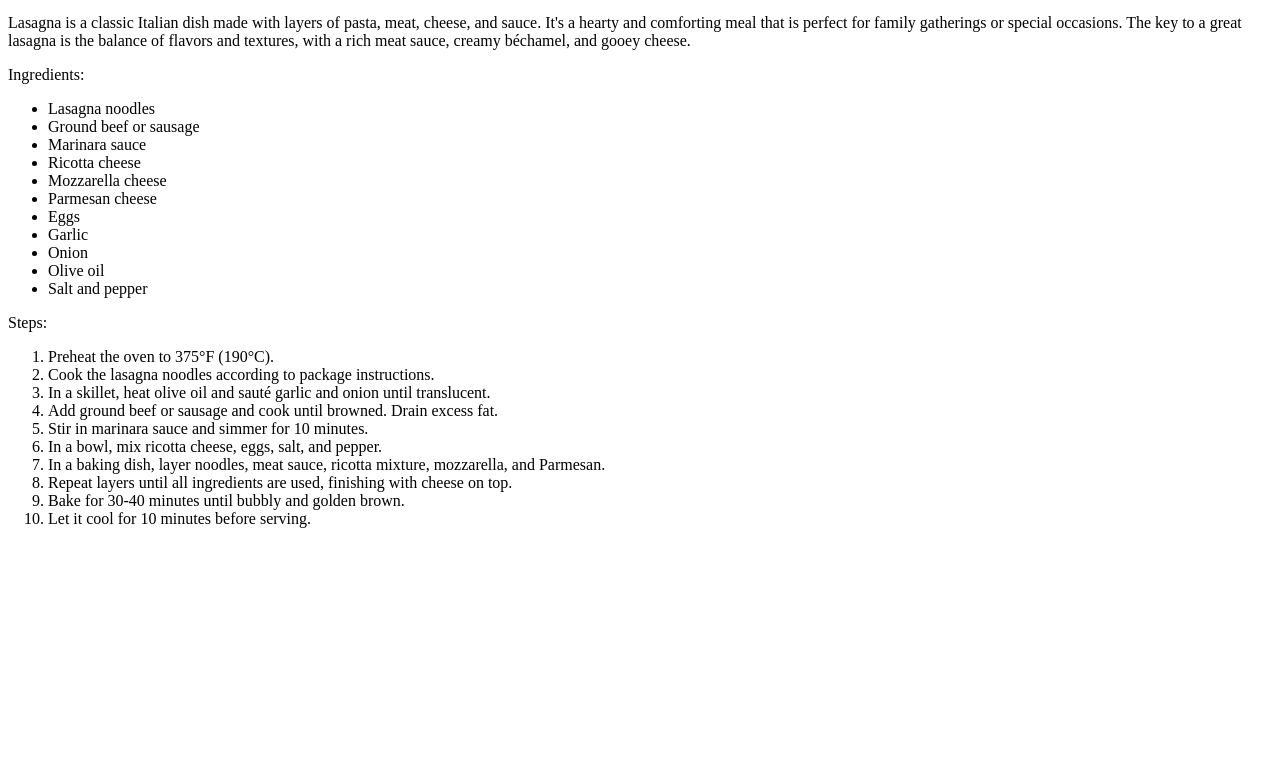
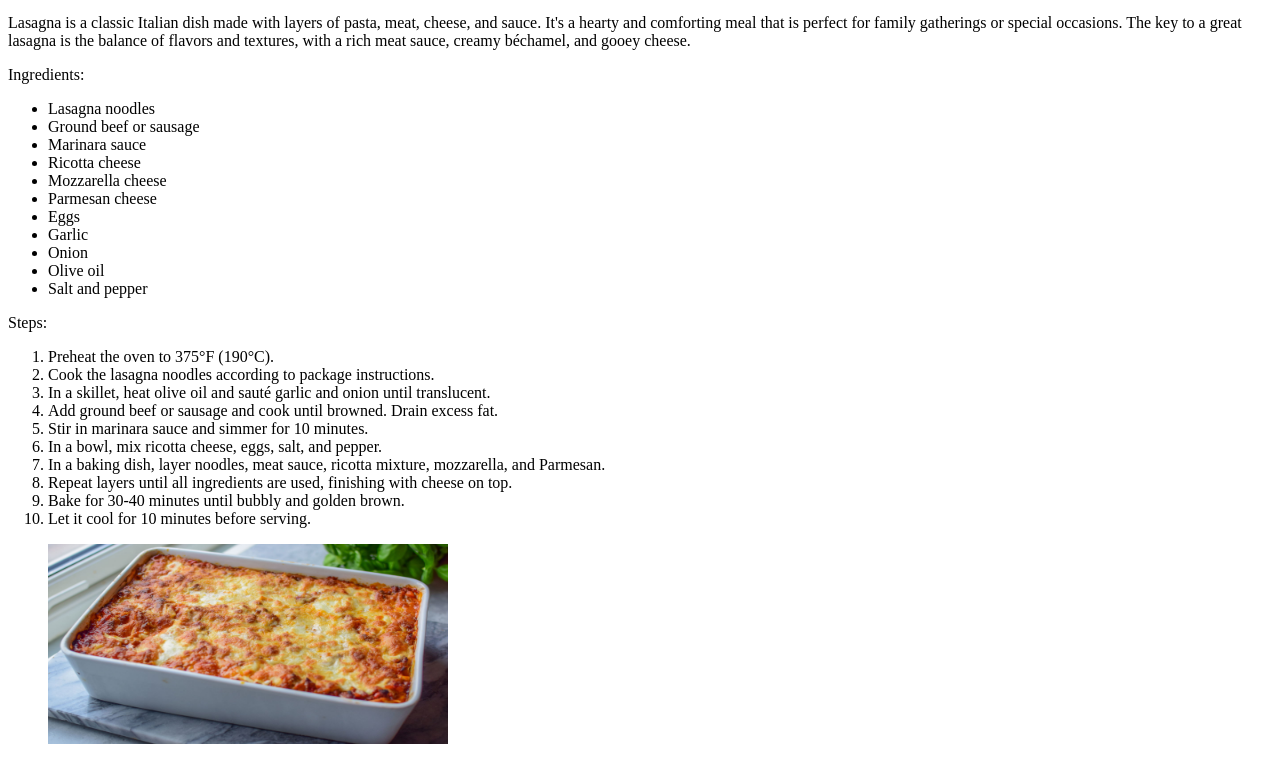
Before and after one commit to djoni1vincent/odin_recipes, a plain HTML site: page recipes/lasagna.html in a window 1280 px wide. Shown: the part 100-864 px from the top of the page. Before the commit the page ends 800 px from the top, so only its background shows below. Drawn offline with Linux system fonts and the light colour scheme.

Commit message:
add image lasagne

```diff
--- a/recipes/lasagna.html
+++ b/recipes/lasagna.html
@@ -44,7 +44,7 @@
     </p>
 
 
-
+    <img src="/images/lasagne.jpg" alt="" width="400" height="200">
 
 
 </body>
```
